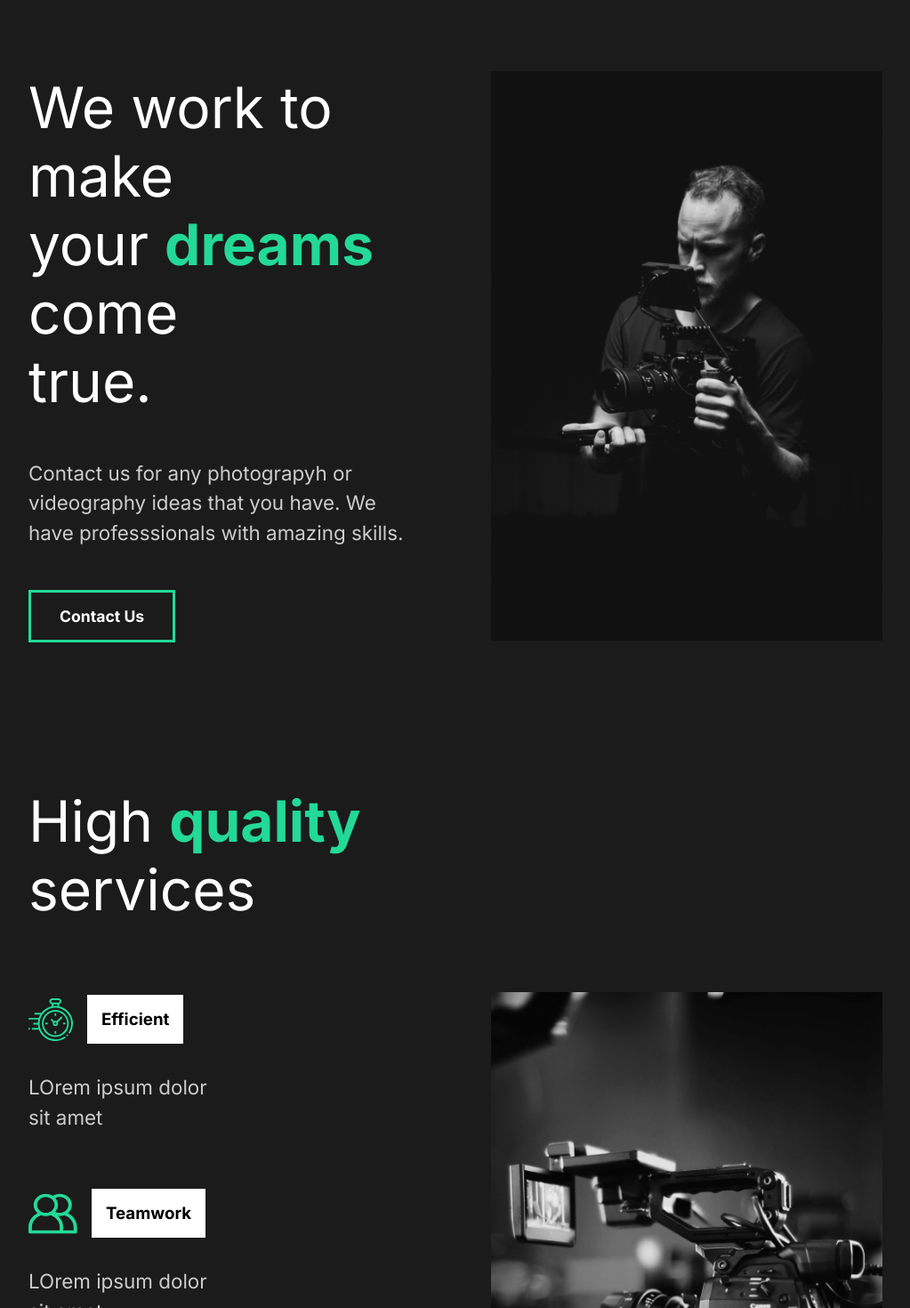
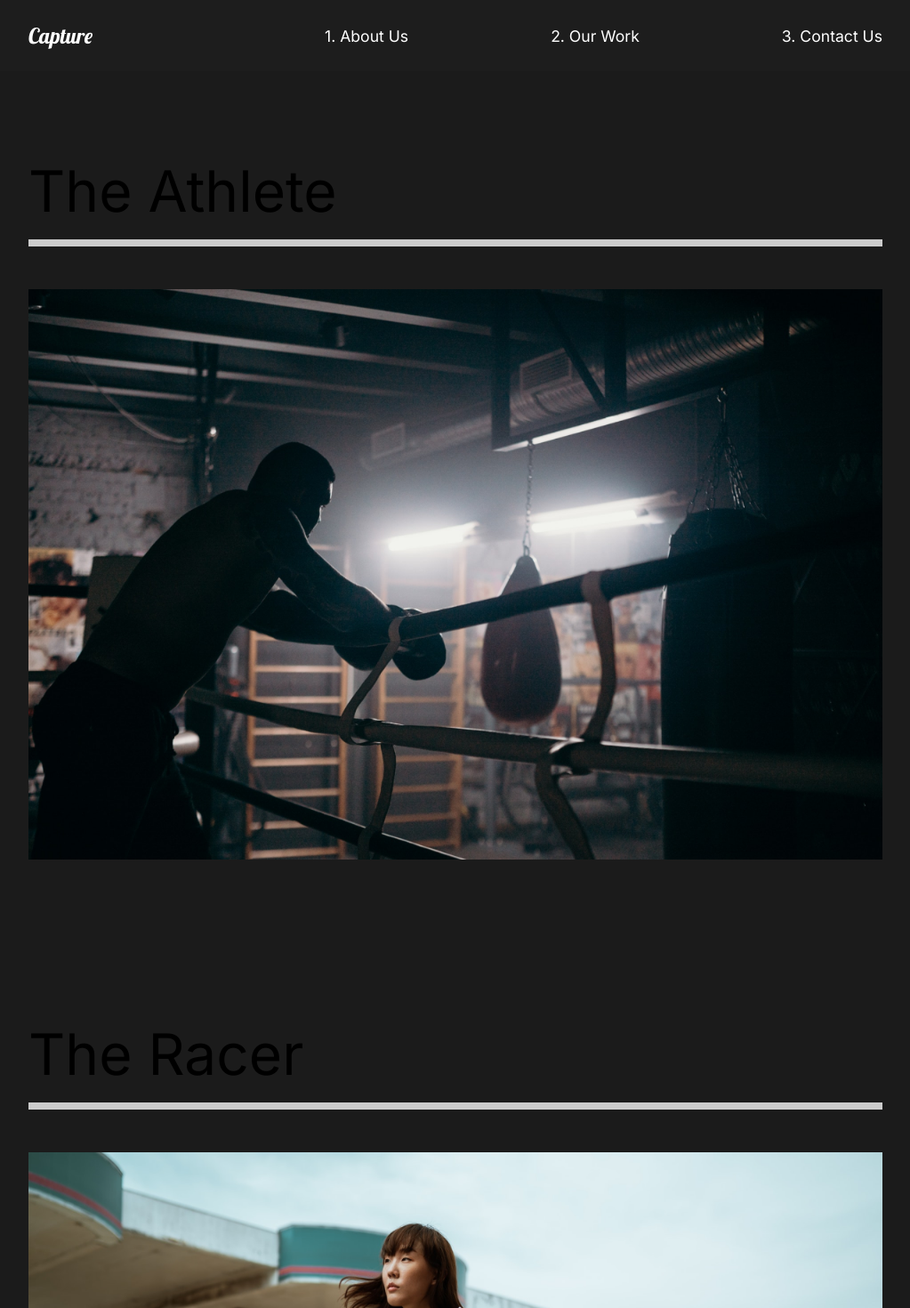
Before and after one commit to OfekZamir/Captue, a React (Create React App) app: page /work in a window 1280 px wide. Shown: the top 1470 px of the page at 89% size, without its empty margins (128-1151 px from the left). Built offline with nearby package versions, Linux system fonts and the light colour scheme.

Commit message:
adding react router and links, on click going to moviedetail and shit

```diff
--- a/src/App.js
+++ b/src/App.js
@@ -3,12 +3,32 @@
 import GlobalStyle from "./components/GlobalStyle";
 //import Pages
 import AboutUS from "./pages/AboutUs";
+import ContactUs from "./pages/ContactUs";
+import OurWork from "./pages/OurWork";
+import { Nav } from "./components/Nav";
+import MovieDetail from "./pages/MovieDetail";
+//Router
+import { Switch, Route } from "react-router-dom";
 
 function App() {
   return (
     <div className="App">
       <GlobalStyle />
-      <AboutUS />
+      <Nav />
+      <Switch>
+        <Route path="/" exact>
+          <AboutUS />
+        </Route>
+        <Route path="/work" exact>
+          <OurWork />
+        </Route>
+        <Route path="/work/:id">
+          <MovieDetail />
+        </Route>
+        <Route path="/contact">
+          <ContactUs />
+        </Route>
+      </Switch>
     </div>
   );
 }
--- /dev/null
+++ b/src/MovieState.js
@@ -0,0 +1,81 @@
+//Import Images
+import athlete from "./img/athlete-small.png";
+import goodtimes from "./img/goodtimes-small.png";
+import theracer from "./img/theracer-small.png";
+import athlete2 from "./img/athlete2.png";
+import goodtimes2 from "./img/good-times2.jpg";
+import theracer2 from "./img/the-racer2.jpg";
+
+export const MovieState = () => {
+  return [
+    {
+      title: "The Athlete",
+      mainImg: athlete,
+      secondaryImg: athlete2,
+      url: "/work/the-athlete",
+      awards: [
+        {
+          title: "Truly A masterpiece",
+          description:
+            "“Lorem Ipsum is simply dummy text of the printing and typesetting industry.”",
+        },
+        {
+          title: "Fresh look on a brutal sport.",
+          description:
+            "“Lorem Ipsum is simply dummy text of the printing and typesetting industry.”",
+        },
+        {
+          title: "It’s okay lmao.",
+          description:
+            "“Lorem Ipsum is simply dummy text of the printing and typesetting industry.”",
+        },
+      ],
+    },
+    {
+      title: "Good Times",
+      mainImg: goodtimes,
+      url: "/work/good-times",
+      secondaryImg: goodtimes2,
+      awards: [
+        {
+          title: "Truly A masterpiece",
+          description:
+            "“Lorem Ipsum is simply dummy text of the printing and typesetting industry.”",
+        },
+        {
+          title: "Fresh look on a brutal sport.",
+          description:
+            "“Lorem Ipsum is simply dummy text of the printing and typesetting industry.”",
+        },
+        {
+          title: "It’s okay lmao.",
+          description:
+            "“Lorem Ipsum is simply dummy text of the printing and typesetting industry.”",
+        },
+      ],
+    },
+    {
+      title: "The Racer",
+      mainImg: theracer,
+      url: "/work/the-racer",
+      secondaryImg: theracer2,
+      awards: [
+        {
+          title: "Truly A masterpiece",
+          description:
+            "“Lorem Ipsum is simply dummy text of the printing and typesetting industry.”",
+        },
+        {
+          title: "Fresh look on a brutal sport.",
+          description:
+            "“Lorem Ipsum is simply dummy text of the printing and typesetting industry.”",
+        },
+        {
+          title: "It’s okay lmao.",
+          description:
+            "“Lorem Ipsum is simply dummy text of the printing and typesetting industry.”",
+        },
+      ],
+    },
+  ];
+};
--- a/src/components/AboutSection.js
+++ b/src/components/AboutSection.js
@@ -1,7 +1,6 @@
 import React from "react";
 import home1 from "../img/home1.png";
 //Styled
-import styled from "styled-components";
 import { About, Description, Image, Hide } from "../styles";
 
 export const AboutSection = () => {
--- /dev/null
+++ b/src/components/Nav.js
@@ -0,0 +1,53 @@
+import React from "react";
+import styled from "styled-components";
+import { Link } from "react-router-dom";
+
+export const Nav = () => {
+  return (
+    <StyledNav>
+      <h1>
+        <Link to="/" id="Logo">
+          Capture
+        </Link>
+      </h1>
+      <ul>
+        <li>
+          <Link to="/">1. About Us</Link>
+        </li>
+        <li>
+          <Link to="/work">2. Our Work</Link>
+        </li>
+        <li>
+          <Link to="/contact">3. Contact Us</Link>
+        </li>
+      </ul>
+    </StyledNav>
+  );
+};
+
+const StyledNav = styled.nav`
+  min-height: 10vh;
+  display: flex;
+  margin: auto;
+  justify-content: space-between;
+  align-items: center;
+  padding: 1rem 10rem;
+  background: #28282828;
+  a {
+    color: white;
+    text-decoration: none;
+  }
+  ul {
+    display: flex;
+    list-style: none;
+  }
+  #Logo {
+    font-size: 1.5rem;
+    font-family: "Lobster", cursive;
+    font-weight: lighter;
+  }
+  li {
+    padding-left: 10rem;
+    position: relative;
+  }
+`;
--- a/src/index.js
+++ b/src/index.js
@@ -2,10 +2,13 @@
 import ReactDOM from "react-dom";
 import App from "./App";
 import reportWebVitals from "./reportWebVitals";
+import { BrowserRouter } from "react-router-dom";
 
 ReactDOM.render(
   <React.StrictMode>
-    <App />
+    <BrowserRouter>
+      <App />
+    </BrowserRouter>
   </React.StrictMode>,
   document.getElementById("root")
 );
--- /dev/null
+++ b/src/pages/ContactUs.js
@@ -0,0 +1,11 @@
+import React from "react";
+
+const ContactUs = () => {
+  return (
+    <div>
+      <h1>Contact Us</h1>
+    </div>
+  );
+};
+
+export default ContactUs;
--- /dev/null
+++ b/src/pages/MovieDetail.js
@@ -0,0 +1,108 @@
+import React, { useState, useEffect } from "react";
+import styled from "styled-components";
+import { useHistory } from "react-router-dom";
+import { MovieState } from "../MovieState";
+
+const MovieDetail = () => {
+  const history = useHistory();
+  const url = history.location.pathname;
+  const [movies, setMovies] = useState(MovieState);
+  const [movie, setMovie] = useState(null);
+
+  //useEffect
+  useEffect(() => {
+    const currentMovie = movies.filter((stateMovie) => stateMovie.url === url);
+    setMovie(currentMovie[0]);
+  }, [movies, url]);
+
+  console.log(history);
+  return (
+    <>
+      {movie && (
+        <Details>
+          <HeadLine>
+            <h2>{movie.title}</h2>
+            <img src={movie.mainImg} alt="movie" />
+          </HeadLine>
+          <Awards>
+            {movie.awards.map((award) => (
+              <Award
+                title={award.title}
+                description={award.description}
+                key={award.title}
+              />
+            ))}
+          </Awards>
+          <ImageDisplay>
+            <img src={movie.secondaryImg} alt="secondaryImg" />
+          </ImageDisplay>
+        </Details>
+      )}
+    </>
+  );
+};
+const Details = styled.div`
+  color: white;
+`;
+
+const HeadLine = styled.div`
+  min-height: 90vh;
+  padding-top: 20vh;
+  position: relative;
+  h2 {
+    position: absolute;
+    top: 10%;
+    left: 50%;
+    transform: translate(-50%, -10%);
+  }
+  img {
+    width: 100%;
+    height: 70vh;
+    object-fit: cover;
+  }
+`;
+
+const Awards = styled.div`
+  min-height: 80vh;
+  display: flex;
+  margin: 5rem 10rem;
+  align-items: center;
+  justify-content: space-around;
+`;
+
+const AwardStyle = styled.div`
+  padding: 5rem;
+  h3 {
+    font-size: 1.5rem;
+  }
+  .line {
+    width: 100%;
+    background: #23d997;
+    height: 0.5rem;
+    margin: 1rem 0rem;
+  }
+  p {
+    padding: 2rem 0rem;
+  }
+`;
+
+const ImageDisplay = styled.div`
+  min-height: 50vh;
+  img {
+    width: 100%;
+    height: 100vh;
+    object-fit: cover;
+  }
+`;
+//Award Component
+const Award = ({ title, description }) => {
+  return (
+    <AwardStyle>
+      <h3>{title}</h3>
+      <div className="line"></div>
+      <p>{description}</p>
+    </AwardStyle>
+  );
+};
+
+export default MovieDetail;
--- /dev/null
+++ b/src/pages/OurWork.js
@@ -0,0 +1,61 @@
+import React from "react";
+import styled from "styled-components";
+//Images
+import athlete from "../img/athlete-small.png";
+import theracer from "../img/theracer-small.png";
+import goodtimes from "../img/goodtimes-small.png";
+import { Link } from "react-router-dom";
+
+const OurWork = () => {
+  return (
+    <Work>
+      <Movie>
+        <h2>The Athlete</h2>
+        <div className="line"></div>
+        <Link to="/work/the-athlete">
+          <img src={athlete} alt="athlete"></img>
+        </Link>
+      </Movie>
+      <Movie>
+        <h2>The Racer</h2>
+        <div className="line"></div>
+        <Link to="/work/the-racer">
+          <img src={theracer} alt="theracer"></img>
+        </Link>
+      </Movie>
+      <Movie>
+        <h2>Good Times</h2>
+        <div className="line"></div>
+        <Link to="/work/good-times">
+          <img src={goodtimes} alt="goodtimes"></img>
+        </Link>
+      </Movie>
+      <h1>OurWork</h1>
+    </Work>
+  );
+};
+
+const Work = styled.div`
+  min-height: 100vh;
+  overflow: hidden;
+  padding: 5rem 10rem;
+  h2 {
+    padding: 1rem 0rem;
+    font-weight: 500;
+  }
+`;
+
+const Movie = styled.div`
+  padding-bottom: 10rem;
+  .line {
+    height: 0.5rem;
+    background-color: #cccccc;
+    margin-bottom: 3rem;
+  }
+  img {
+    width: 100%;
+    height: 70%;
+    object-fit: cover;
+  }
+`;
+export default OurWork;
```
